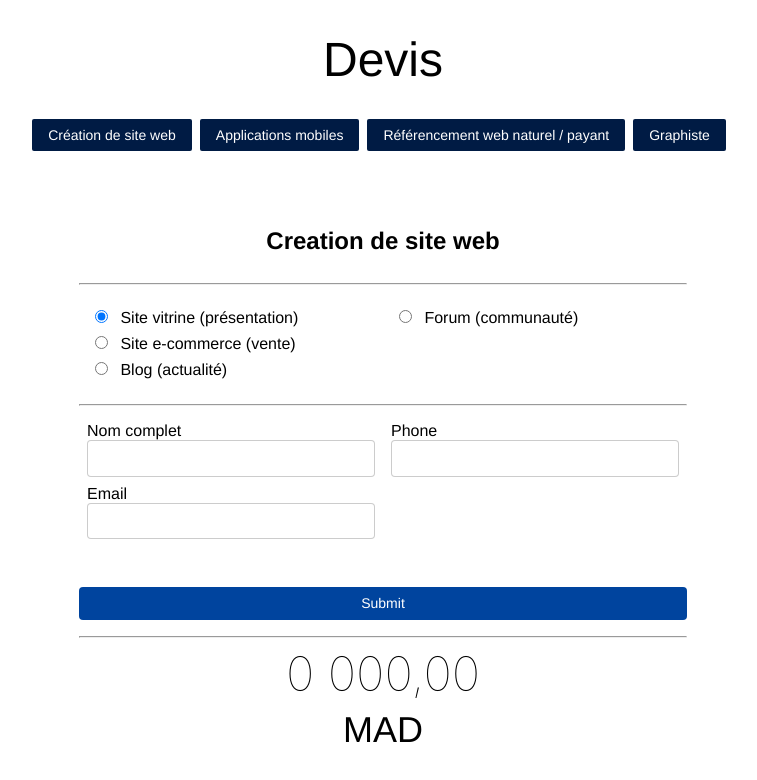
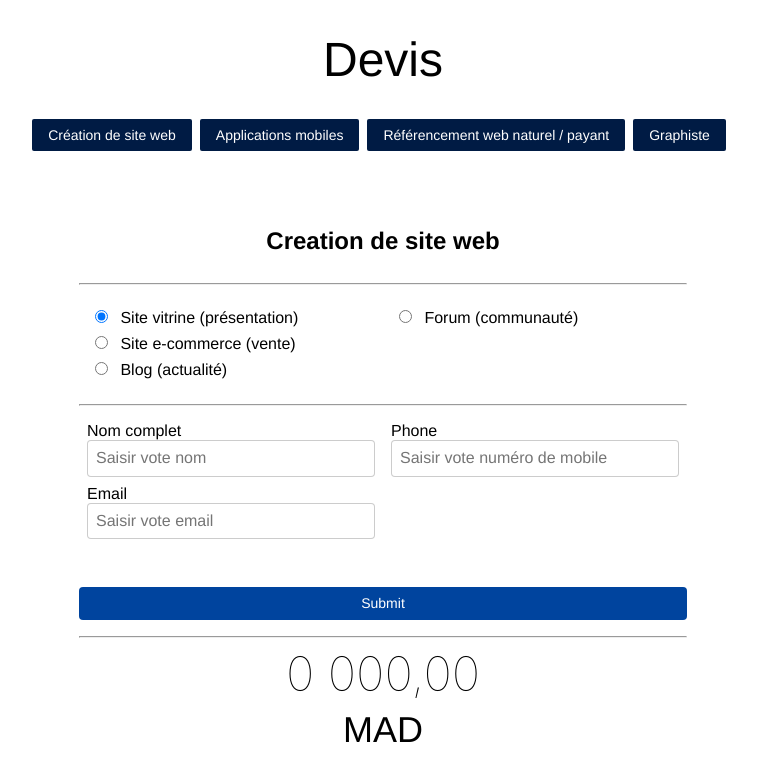
Before and after one commit to kbellioum/devis-offreservice, a Vue app: page /creation-site-web in a window 1280 px wide. Both pictures are taken after a click on the radio button 358 px from the left and 316 px from the top of the page. Shown: the top 780 px of the page, without its empty margins (257-1014 px from the left). Built offline with nearby package versions, Linux system fonts and the light colour scheme; no server answers; the database is empty.

Commit message:
form validation OK

```diff
--- a/package.json
+++ b/package.json
@@ -9,6 +9,8 @@
   },
   "dependencies": {
     "firebase": "^5.0.1",
+    "sweetalert": "^2.1.0",
+    "vee-validate": "^2.0.9",
     "vue": "^2.5.16",
     "vue-router": "^3.0.1",
     "vuex": "^3.0.1"
--- a/src/App.vue
+++ b/src/App.vue
@@ -16,6 +16,7 @@
 
 <script>
 import Menu from '@/components/Menu.vue'
+
 export default {
   components: {
     Menu
--- a/src/components/ApplicationsMobiles.vue
+++ b/src/components/ApplicationsMobiles.vue
@@ -47,14 +47,31 @@
       <section v-if="flag">
         <div class="w-100">
           <div class="fl w-50 pa2">
+            <div class="">
               <label class="fl">Nom complet </label>
-            <input class="input-reset ba b--black-20 pa2 mb2 w-100 br2" type="text" v-model="name">
+              <input type="text" class="input-reset ba b--black-20 pa2 mb2 w-100 br2" placeholder="Saisir vote nom" name="name" v-model="name"  v-validate="'required|alpha'">
+              <span class="red" v-if="errors.has('name')">
+                  {{ errors.first('name') }}
+              </span>
+            </div>
+
+            <div class="">
               <label class="fl">Email</label>
-            <input class="input-reset ba b--black-20 pa2 mb2 w-100 br2" type="email" v-model="email">
+              <input type="text" class="input-reset ba b--black-20 pa2 mb2 w-100 br2" placeholder="Saisir vote email" name="email" v-model="email" v-validate="'required|email'">
+              <span class="red" v-if="errors.has('email')">
+                  {{ errors.first('email') }}
+              </span>
             </div>
+          </div>
+
           <div class="fl w-50 pa2">
+            <div class="">
               <label class="fl">Phone</label>
-            <input class="input-reset ba b--black-20 pa2 mb2 w-100 br2" type="text" v-model="phone">
+              <input type="text" class="input-reset ba b--black-20 pa2 mb2 w-100 br2" placeholder="Saisir vote numéro de mobile" name="phone" v-model="phone" v-validate="'required|numeric'">
+              <span class="red" v-if="errors.has('phone')">
+                  {{ errors.first('phone') }}
+              </span>
+            </div>
           </div>
         </div>
 
@@ -77,7 +94,7 @@
 </template>
 
 <script>
-
+import swal from 'sweetalert';
 // *Applications mobiles*     CODE
 // - M-commerce               AMC
 // - Réservation en ligne     ARE
@@ -99,6 +116,9 @@ export default {
   },
   methods: {
     display () {
+      this.$validator.validateAll().then((result) => {
+        if (result) {
+          swal("Form Submitted!", "Votre cotation est prête", "success");
           var type = this.allQuotations.find(item => item.type == this.type)
           this.price = type.price
           this.$store.dispatch('pushUserData', {
@@ -107,6 +127,10 @@ export default {
             phone: this.phone,
             quote: this.type
           })
+          return;
+        }
+        swal("Erreur", "Prière de saisir les informations manquantes", "error");
+      });
     }
   },
   watch: {
--- a/src/components/CreationSiteWeb.vue
+++ b/src/components/CreationSiteWeb.vue
@@ -39,14 +39,31 @@
       <section v-if="flag">
         <div class="w-100">
           <div class="fl w-50 pa2">
+            <div class="">
               <label class="fl">Nom complet </label>
-            <input class="input-reset ba b--black-20 pa2 mb2 w-100 br2" type="text" v-model="name">
+              <input type="text" class="input-reset ba b--black-20 pa2 mb2 w-100 br2" placeholder="Saisir vote nom" name="name" v-model="name"  v-validate="'required|alpha'">
+              <span class="red" v-if="errors.has('name')">
+                  {{ errors.first('name') }}
+              </span>
+            </div>
+
+            <div class="">
               <label class="fl">Email</label>
-            <input class="input-reset ba b--black-20 pa2 mb2 w-100 br2" type="email" v-model="email">
+              <input type="text" class="input-reset ba b--black-20 pa2 mb2 w-100 br2" placeholder="Saisir vote email" name="email" v-model="email" v-validate="'required|email'">
+              <span class="red" v-if="errors.has('email')">
+                  {{ errors.first('email') }}
+              </span>
             </div>
+          </div>
+
           <div class="fl w-50 pa2">
+            <div class="">
               <label class="fl">Phone</label>
-            <input class="input-reset ba b--black-20 pa2 mb2 w-100 br2" type="text" v-model="phone">
+              <input type="text" class="input-reset ba b--black-20 pa2 mb2 w-100 br2" placeholder="Saisir vote numéro de mobile" name="phone" v-model="phone" v-validate="'required|numeric'">
+              <span class="red" v-if="errors.has('phone')">
+                  {{ errors.first('phone') }}
+              </span>
+            </div>
           </div>
         </div>
 
@@ -69,12 +86,12 @@
 </template>
 
 <script>
-
 // *Création de site web*             CODE
 // - Site vitrine (présentation)      SWV
 // - Site e-commerce (vente)          SWE
 // - Blog (actualité)                 SWB
 // - Forum (communauté)               SWF
+import swal from 'sweetalert';
 
 export default {
   data () {
@@ -89,6 +106,9 @@ export default {
   },
   methods: {
     display () {
+      this.$validator.validateAll().then((result) => {
+        if (result) {
+          swal("Form Submitted!", "Votre cotation est prête", "success");
           var type = this.allQuotations.find(item => item.type == this.type)
           this.price = type.price
           this.$store.dispatch('pushUserData', {
@@ -97,6 +117,10 @@ export default {
             phone: this.phone,
             quote: this.type
           })
+          return;
+        }
+        swal("Erreur", "Prière de saisir les informations manquantes", "error");
+      });
     }
   },
   watch: {
--- a/src/components/Graphiste.vue
+++ b/src/components/Graphiste.vue
@@ -43,14 +43,31 @@
       <section v-if="flag">
         <div class="w-100">
           <div class="fl w-50 pa2">
+            <div class="">
               <label class="fl">Nom complet </label>
-            <input class="input-reset ba b--black-20 pa2 mb2 w-100 br2" type="text" v-model="name">
+              <input type="text" class="input-reset ba b--black-20 pa2 mb2 w-100 br2" placeholder="Saisir vote nom" name="name" v-model="name"  v-validate="'required|alpha'">
+              <span class="red" v-if="errors.has('name')">
+                  {{ errors.first('name') }}
+              </span>
+            </div>
+
+            <div class="">
               <label class="fl">Email</label>
-            <input class="input-reset ba b--black-20 pa2 mb2 w-100 br2" type="email" v-model="email">
+              <input type="text" class="input-reset ba b--black-20 pa2 mb2 w-100 br2" placeholder="Saisir vote email" name="email" v-model="email" v-validate="'required|email'">
+              <span class="red" v-if="errors.has('email')">
+                  {{ errors.first('email') }}
+              </span>
             </div>
+          </div>
+
           <div class="fl w-50 pa2">
+            <div class="">
               <label class="fl">Phone</label>
-            <input class="input-reset ba b--black-20 pa2 mb2 w-100 br2" type="text" v-model="phone">
+              <input type="text" class="input-reset ba b--black-20 pa2 mb2 w-100 br2" placeholder="Saisir vote numéro de mobile" name="phone" v-model="phone" v-validate="'required|numeric'">
+              <span class="red" v-if="errors.has('phone')">
+                  {{ errors.first('phone') }}
+              </span>
+            </div>
           </div>
         </div>
 
@@ -73,13 +90,13 @@
 </template>
 
 <script>
-
 // *Graphiste*                             CODE
 // - Webdesign                             GWD
 // - Illustrations                         GIL
 // - Logo                                  GLO
 // - Print (flyers, cartes, catalogues...) GPR
 // - 3D                                    G3D
+import swal from 'sweetalert';
 
 export default {
   data () {
@@ -101,6 +118,9 @@ export default {
       })
     },
     display () {
+      this.$validator.validateAll().then((result) => {
+        if (result) {
+          swal("Form Submitted!", "Votre cotation est prête", "success");
           var type = this.allQuotations.find(item => item.type == this.type)
           this.price = type.price
           this.$store.dispatch('pushUserData', {
@@ -109,6 +129,10 @@ export default {
             phone: this.phone,
             quote: this.type
           })
+          return;
+        }
+        swal("Erreur", "Prière de saisir les informations manquantes", "error");
+      });
     }
   },
   watch: {
--- a/src/components/ReferencementWeb.vue
+++ b/src/components/ReferencementWeb.vue
@@ -43,14 +43,31 @@
       <section v-if="flag">
         <div class="w-100">
           <div class="fl w-50 pa2">
+            <div class="">
               <label class="fl">Nom complet </label>
-            <input class="input-reset ba b--black-20 pa2 mb2 w-100 br2" type="text" v-model="name">
+              <input type="text" class="input-reset ba b--black-20 pa2 mb2 w-100 br2" placeholder="Saisir vote nom" name="name" v-model="name"  v-validate="'required|alpha'">
+              <span class="red" v-if="errors.has('name')">
+                  {{ errors.first('name') }}
+              </span>
+            </div>
+
+            <div class="">
               <label class="fl">Email</label>
-            <input class="input-reset ba b--black-20 pa2 mb2 w-100 br2" type="email" v-model="email">
+              <input type="text" class="input-reset ba b--black-20 pa2 mb2 w-100 br2" placeholder="Saisir vote email" name="email" v-model="email" v-validate="'required|email'">
+              <span class="red" v-if="errors.has('email')">
+                  {{ errors.first('email') }}
+              </span>
             </div>
+          </div>
+
           <div class="fl w-50 pa2">
+            <div class="">
               <label class="fl">Phone</label>
-            <input class="input-reset ba b--black-20 pa2 mb2 w-100 br2" type="text" v-model="phone">
+              <input type="text" class="input-reset ba b--black-20 pa2 mb2 w-100 br2" placeholder="Saisir vote numéro de mobile" name="phone" v-model="phone" v-validate="'required|numeric'">
+              <span class="red" v-if="errors.has('phone')">
+                  {{ errors.first('phone') }}
+              </span>
+            </div>
           </div>
         </div>
 
@@ -73,13 +90,13 @@
 </template>
 
 <script>
-
 // *Référencement web naturel / payant*     CODE
 // - E-Commerce                             REC
 // - Blog                                   RBL
 // - Magazine                               RMA
 // - Petites annonces                       RPA
 // - Outil                                  ROT
+import swal from 'sweetalert';
 
 export default {
   data () {
@@ -94,6 +111,9 @@ export default {
   },
   methods: {
     display () {
+      this.$validator.validateAll().then((result) => {
+        if (result) {
+          swal("Form Submitted!", "Votre cotation est prête", "success");
           var type = this.allQuotations.find(item => item.type == this.type)
           this.price = type.price
           this.$store.dispatch('pushUserData', {
@@ -102,6 +122,10 @@ export default {
             phone: this.phone,
             quote: this.type
           })
+          return;
+        }
+        swal("Erreur", "Prière de saisir les informations manquantes", "error");
+      });
     }
   },
   watch: {
--- a/src/main.js
+++ b/src/main.js
@@ -3,6 +3,9 @@ import App from './App.vue'
 import * as firebase from 'firebase'
 import router from './router'
 import { store } from './store'
+import VeeValidate from 'vee-validate';
+
+Vue.use(VeeValidate);
 
 new Vue({
   el: '#app',
```
Also changed, not shown: 1 other file (tests, documents, lock files or other folders). Lines whose indentation alone changed are shown as unchanged.
